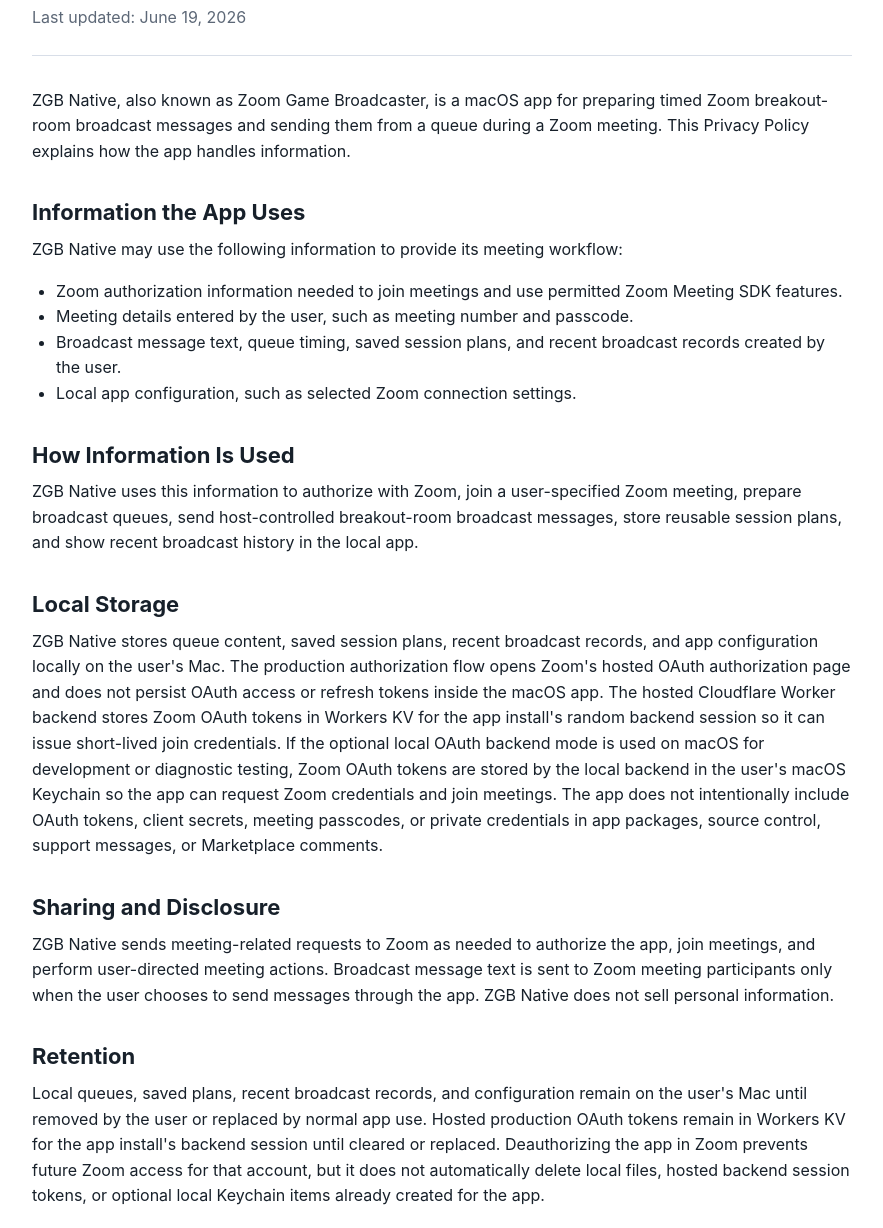
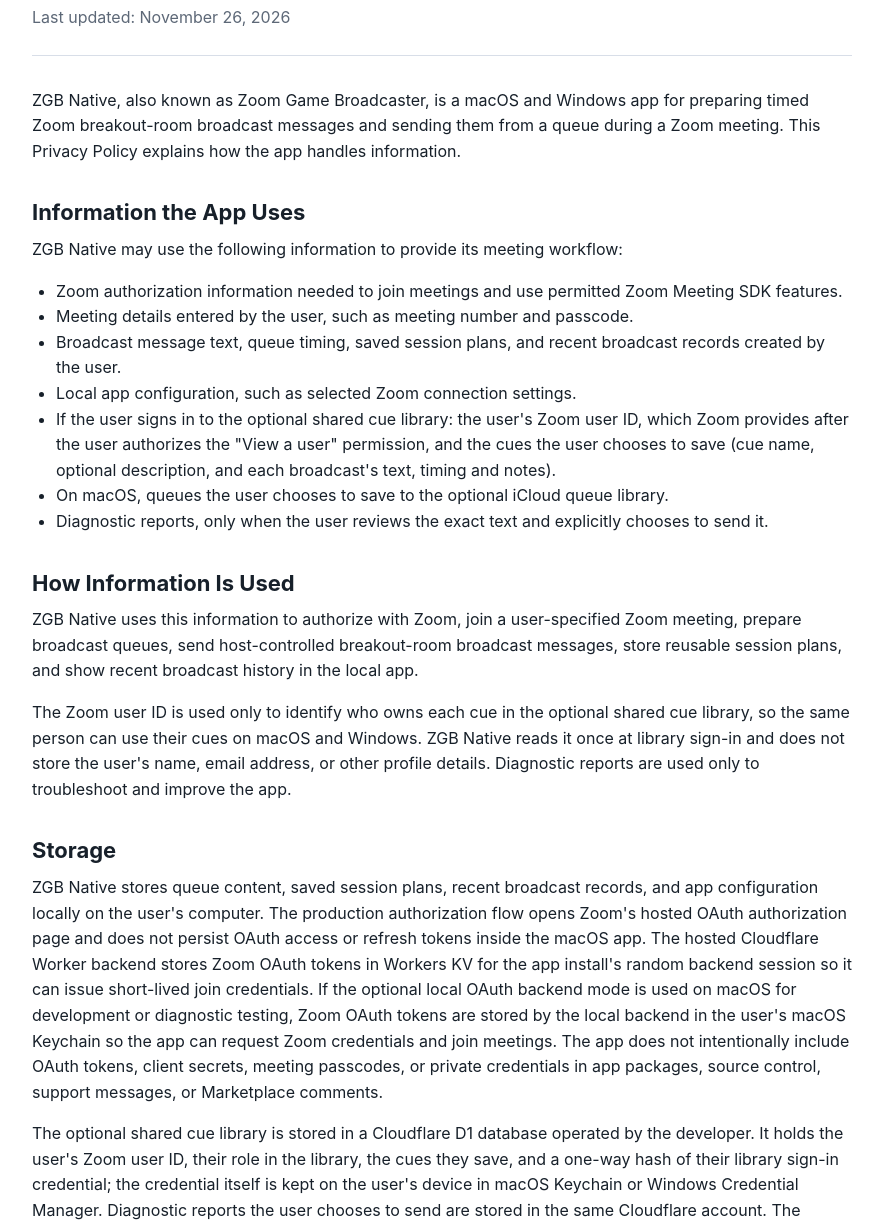
Before and after one commit to hanoutommyliu-source/zgb-native-legal, a plain HTML site: page privacy/index.html in a window 1280 px wide. Shown: the part 98-1326 px from the top of the page, without its empty margins (198-1081 px from the left). Drawn offline with Linux system fonts and the light colour scheme.

Commit message:
Privacy policy: Windows app, shared cue library, iCloud library and diagnostics
Co-Authored-By: Claude Opus 5.5 <noreply@anthropic.com>

```diff
--- a/privacy/index.html
+++ b/privacy/index.html
@@ -4,7 +4,7 @@
     <meta charset="utf-8">
     <meta name="viewport" content="width=device-width, initial-scale=1">
     <title>ZGB Native Privacy Policy</title>
-    <meta name="description" content="Privacy Policy for ZGB Native, a macOS app for preparing and sending Zoom breakout-room broadcast messages.">
+    <meta name="description" content="Privacy Policy for ZGB Native, a macOS and Windows app for preparing and sending Zoom breakout-room broadcast messages.">
     <style>
       :root {
         color-scheme: light;
@@ -96,10 +96,10 @@
     <main>
       <header>
         <h1>ZGB Native Privacy Policy</h1>
-        <p class="updated">Last updated: June 19, 2026</p>
+        <p class="updated">Last updated: November 26, 2026</p>
       </header>
 
-      <p>ZGB Native, also known as Zoom Game Broadcaster, is a macOS app for preparing timed Zoom breakout-room broadcast messages and sending them from a queue during a Zoom meeting. This Privacy Policy explains how the app handles information.</p>
+      <p>ZGB Native, also known as Zoom Game Broadcaster, is a macOS and Windows app for preparing timed Zoom breakout-room broadcast messages and sending them from a queue during a Zoom meeting. This Privacy Policy explains how the app handles information.</p>
 
       <h2>Information the App Uses</h2>
       <p>ZGB Native may use the following information to provide its meeting workflow:</p>
@@ -108,22 +108,28 @@
         <li>Meeting details entered by the user, such as meeting number and passcode.</li>
         <li>Broadcast message text, queue timing, saved session plans, and recent broadcast records created by the user.</li>
         <li>Local app configuration, such as selected Zoom connection settings.</li>
+        <li>If the user signs in to the optional shared cue library: the user's Zoom user ID, which Zoom provides after the user authorizes the "View a user" permission, and the cues the user chooses to save (cue name, optional description, and each broadcast's text, timing and notes).</li>
+        <li>On macOS, queues the user chooses to save to the optional iCloud queue library.</li>
+        <li>Diagnostic reports, only when the user reviews the exact text and explicitly chooses to send it.</li>
       </ul>
 
       <h2>How Information Is Used</h2>
       <p>ZGB Native uses this information to authorize with Zoom, join a user-specified Zoom meeting, prepare broadcast queues, send host-controlled breakout-room broadcast messages, store reusable session plans, and show recent broadcast history in the local app.</p>
+      <p>The Zoom user ID is used only to identify who owns each cue in the optional shared cue library, so the same person can use their cues on macOS and Windows. ZGB Native reads it once at library sign-in and does not store the user's name, email address, or other profile details. Diagnostic reports are used only to troubleshoot and improve the app.</p>
 
-      <h2>Local Storage</h2>
-      <p>ZGB Native stores queue content, saved session plans, recent broadcast records, and app configuration locally on the user's Mac. The production authorization flow opens Zoom's hosted OAuth authorization page and does not persist OAuth access or refresh tokens inside the macOS app. The hosted Cloudflare Worker backend stores Zoom OAuth tokens in Workers KV for the app install's random backend session so it can issue short-lived join credentials. If the optional local OAuth backend mode is used on macOS for development or diagnostic testing, Zoom OAuth tokens are stored by the local backend in the user's macOS Keychain so the app can request Zoom credentials and join meetings. The app does not intentionally include OAuth tokens, client secrets, meeting passcodes, or private credentials in app packages, source control, support messages, or Marketplace comments.</p>
+      <h2>Storage</h2>
+      <p>ZGB Native stores queue content, saved session plans, recent broadcast records, and app configuration locally on the user's computer. The production authorization flow opens Zoom's hosted OAuth authorization page and does not persist OAuth access or refresh tokens inside the macOS app. The hosted Cloudflare Worker backend stores Zoom OAuth tokens in Workers KV for the app install's random backend session so it can issue short-lived join credentials. If the optional local OAuth backend mode is used on macOS for development or diagnostic testing, Zoom OAuth tokens are stored by the local backend in the user's macOS Keychain so the app can request Zoom credentials and join meetings. The app does not intentionally include OAuth tokens, client secrets, meeting passcodes, or private credentials in app packages, source control, support messages, or Marketplace comments.</p>
+      <p>The optional shared cue library is stored in a Cloudflare D1 database operated by the developer. It holds the user's Zoom user ID, their role in the library, the cues they save, and a one-way hash of their library sign-in credential; the credential itself is kept on the user's device in macOS Keychain or Windows Credential Manager. Diagnostic reports the user chooses to send are stored in the same Cloudflare account. The optional iCloud queue library on macOS uses Apple CloudKit: "My queues" are stored in the user's private iCloud database and "Shared" queues in the app's public CloudKit database.</p>
 
       <h2>Sharing and Disclosure</h2>
-      <p>ZGB Native sends meeting-related requests to Zoom as needed to authorize the app, join meetings, and perform user-directed meeting actions. Broadcast message text is sent to Zoom meeting participants only when the user chooses to send messages through the app. ZGB Native does not sell personal information.</p>
+      <p>ZGB Native sends meeting-related requests to Zoom as needed to authorize the app, join meetings, and perform user-directed meeting actions. Broadcast message text is sent to Zoom meeting participants only when the user chooses to send messages through the app. Cues saved to "My cues" are visible only to their owner. Cues saved to "Shared" are visible to other signed-in ZGB Native users, together with the owner's Zoom user ID, and a library administrator may pin, edit, or remove shared cues. Diagnostic reports can be read in the app only by the developer's verified Zoom account; Cloudflare, as the hosting provider, and the developer's Cloudflare account administrators can technically access stored data. ZGB Native does not sell personal information.</p>
 
       <h2>Retention</h2>
       <p>Local queues, saved plans, recent broadcast records, and configuration remain on the user's Mac until removed by the user or replaced by normal app use. Hosted production OAuth tokens remain in Workers KV for the app install's backend session until cleared or replaced. Deauthorizing the app in Zoom prevents future Zoom access for that account, but it does not automatically delete local files, hosted backend session tokens, or optional local Keychain items already created for the app.</p>
+      <p>Shared cue library entries remain until the user deletes them, or an administrator removes a shared cue. A library sign-in expires after 30 days or when the user signs out. Diagnostic reports are deleted automatically seven days after they are sent.</p>
 
       <h2>User Choices and Data Subject Rights</h2>
-      <p>Users may remove the app from their Zoom account through the Zoom App Marketplace, use <strong>Change Zoom Account</strong> to clear the hosted backend token for this app install's backend session, delete the local macOS app, and delete local app/backend data stored on their Mac, including the ZGB Native OAuth token item in macOS Keychain if optional local backend mode was used. Users may request access, correction, deletion, restriction, objection, or portability for personal information handled by the developer by using the developer contact email listed on the Zoom Marketplace app profile. Available rights depend on applicable law and the user's location.</p>
+      <p>Users may remove the app from their Zoom account through the Zoom App Marketplace, use <strong>Change Zoom Account</strong> to clear the hosted backend token for this app install's backend session, sign out of the shared cue library and delete their saved cues in the app, delete the local app, and delete local app/backend data stored on their computer, including the ZGB Native OAuth token item in macOS Keychain if optional local backend mode was used. Users may request access, correction, deletion, restriction, objection, or portability for personal information handled by the developer by using the developer contact email listed on the Zoom Marketplace app profile. Available rights depend on applicable law and the user's location.</p>
 
       <h2>Security</h2>
       <p>ZGB Native is designed to keep app data local where practical and to use Zoom authorization for Zoom meeting access. Users should not share meeting passcodes, OAuth tokens, client secrets, or private credentials in support tickets or public comments.</p>
```
